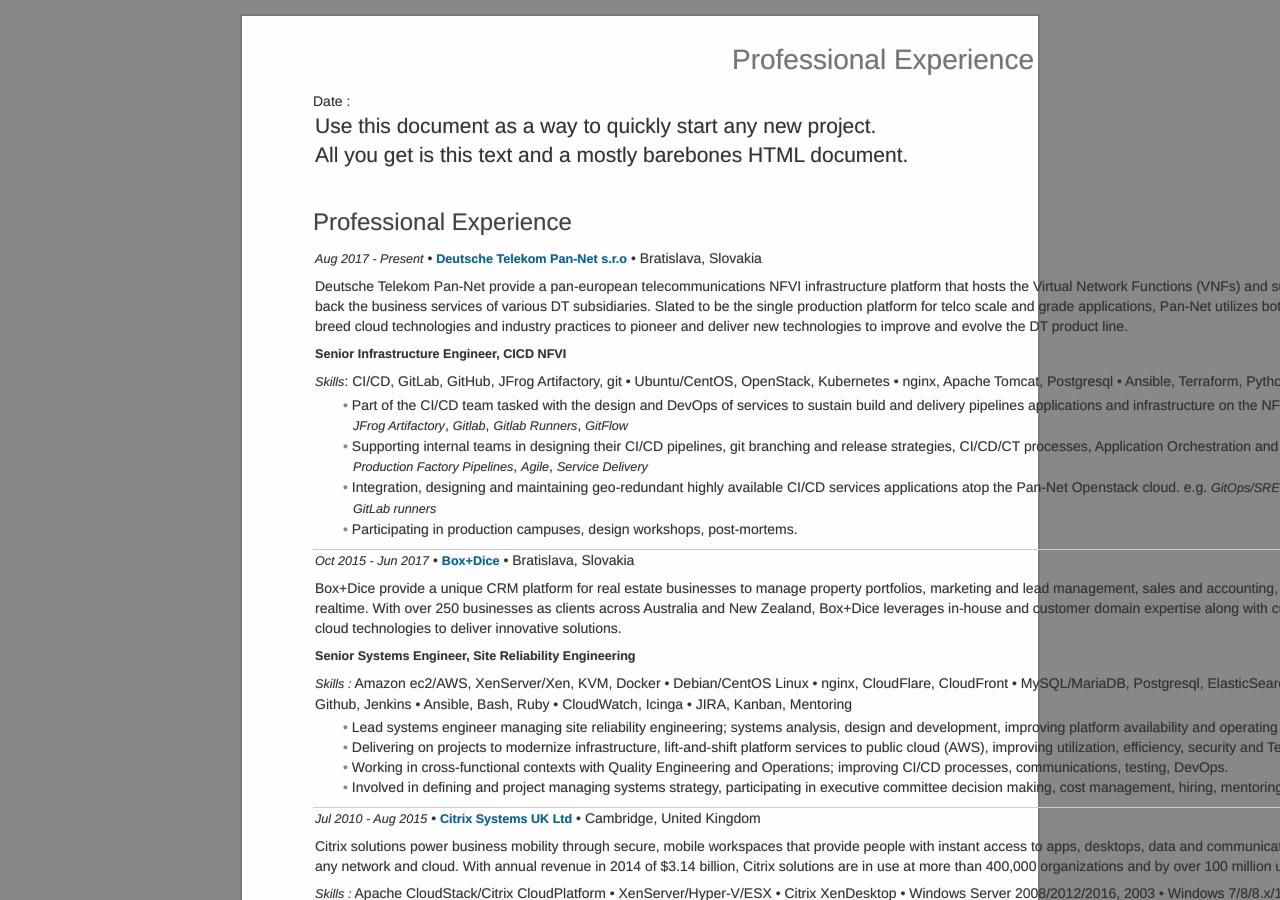
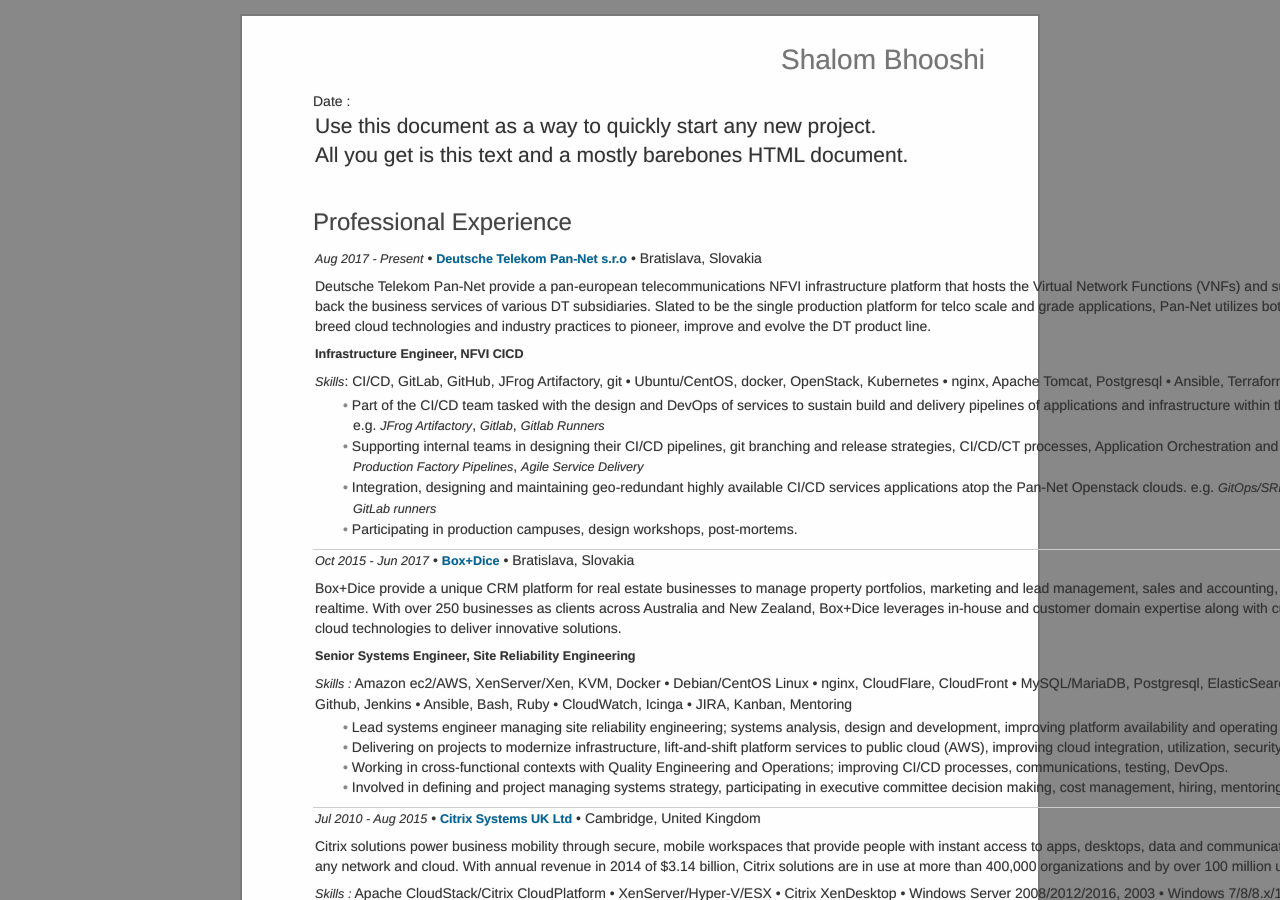
Before and after one commit to shalomb/shalomb, a Jekyll site: the page built from cv/cv.md, in a window 1280 px wide and 900 px high. Built offline with Jekyll 4.4.1, drawn with Linux system fonts in a browser that asks for light colours; nearby versions of some CDN libraries; our own code applies the rules of GitHub Pages for plain Markdown files; some of the changed text lies outside the part shown.

Commit message:
Dress up

````diff
--- a/cv/cv.md
+++ b/cv/cv.md
@@ -3,7 +3,7 @@
 pagetitle: Shalom Bhooshi
 subtitle: _e:_ [s.bhooshi@gmail.com](mailto:s.bhooshi@gmail.com)  • _m:_ +421 948 140 290 • _a:_ [Tučkova 9, Ružinov, Bratislava 82105, Slovakia](https://www.google.co.uk/maps?q=Tuckova+9,+Bratislava,+82105)
 author: _l:_ [uk.linkedin.com/in/shalombhooshi](https://uk.linkedin.com/in/shalombhooshi)
-abstract: A skilled systems engineer with a particular interest in CI/CD and Agile/DevOps/SRE, I possess experience in systems design/implementation and engineering using open source and cloud technologies in various business and technology settings. Core competencies: **DevOps/SRE, CI/CD/CT** • **Cloud/Virtualization** • **Network & Systems Engineering** • **Scripting/Infrastructure Automation**
+abstract: A skilled systems engineer with a particular interest in CI/CD and Agile/DevOps/SRE of infrastructure projects, I possess experience in systems design/implementation and engineering using open source and cloud technologies in various business and technology settings. Core competencies **DevOps/SRE, CI/CD/CT** • **Cloud/Virtualization** • **Network & Systems Engineering** • **Infrastructure Automation**
 ---
 
 ### Professional Experience
@@ -15,25 +15,25 @@
 supporting applications that back the business services of various DT
 subsidiaries. Slated to be the single production platform for telco scale and
 grade applications, Pan-Net utilizes both innovative and best-of-breed cloud
-technologies and industry practices to pioneer and deliver new technologies
-to improve and evolve the DT product line.
+technologies and industry practices to pioneer, improve and evolve the DT
+product line.
 
-**Senior Infrastructure Engineer, CICD NFVI**
+**Infrastructure Engineer, NFVI CICD**
 
 _Skills_: CI/CD, GitLab, GitHub, JFrog Artifactory, git • Ubuntu/CentOS,
-          OpenStack, Kubernetes • nginx, Apache Tomcat, Postgresql •
+          docker, OpenStack, Kubernetes • nginx, Apache Tomcat, Postgresql •
           Ansible, Terraform, Python, bash
 
 * Part of the CI/CD team tasked with the design and DevOps of services to
-  sustain build and delivery pipelines applications and infrastructure on the
-  NFVi/Cloud platform.
-  e.g. *JFrog Artifactory*, *Gitlab*, *Gitlab Runners*, *GitFlow*
+  sustain build and delivery pipelines of applications and infrastructure
+  within the NFVI/Cloud platform.
+  e.g. *JFrog Artifactory*, *Gitlab*, *Gitlab Runners*
 * Supporting internal teams in designing their CI/CD pipelines, git branching
   and release strategies, CI/CD/CT processes, Application Orchestration and
   QA/QE/DevSecOps.
-  e.g. *Production Factory Pipelines*, *Agile*, *Service Delivery*
+  i.e. *Production Factory Pipelines*, *Agile Service Delivery*
 * Integration, designing and maintaining geo-redundant highly available
-  CI/CD services applications atop the Pan-Net Openstack cloud.
+  CI/CD services applications atop the Pan-Net Openstack clouds.
   e.g. *GitOps/SRE*, *Ansible*, *Terraform*, *Python*, *GitLab runners*
 * Participating in production campuses, design workshops, post-mortems.
 
@@ -58,10 +58,10 @@
 
 * Lead systems engineer managing site reliability engineering; systems analysis,
   design and development, improving platform availability and operating
-  procedures, SysOps.
+  procedures.
 * Delivering on projects to modernize infrastructure, lift-and-shift platform
-  services to public cloud (AWS), improving utilization, efficiency, security
-  and TechOps.
+  services to public cloud (AWS), improving cloud integration, utilization,
+  security and technical operations.
 * Working in cross-functional contexts with Quality Engineering and Operations;
   improving CI/CD processes, communications, testing, DevOps.
 * Involved in defining and project managing systems strategy, participating in
@@ -375,22 +370,6 @@
 
 [GC3.2](https://mj.ucw.cz/geek/?code=GCM%2fCS%2fIT%2fE%2fMU%2fP%2fO+d--+s%3a%2b%2b+a+C%2b%2b(%2b%2b%2b%2b)+UL+L%2b%2b+P%2b%2b+E---+W%2b%2b(-)+N%2b+o-+K%2b%2b%2b+w---+O-+M%2b+V--+PS%2b%2b+PE%2b+!Y%2b+PGP%2b%2b+t%2b+5%3f+X%2b%2b+!R+TV%2b+b+DI%2b%2b+D%2b+G%2b%2b+e%2b%2b+h--+r%2b%2b%2b+y%2b%2b%2b)
 
-```
------BEGIN GEEK CODE BLOCK-----
-
-GCM/CS/IT/E/MU/P/O d-- s:++ a
-C++(++++) UL L++ P++
-E--- W++(-) N+ o- K+++ w---
-O- M+ V--
-PS++ PE+
-!Y+ PGP++ t+
-5? X++ !R
-TV+ b DI++ D+ G++ e++
-h-- r+++ y+++
-
-------END GEEK CODE BLOCK------
-```
-
 ### Download
 
 **PDF Version**
````
Also changed, not shown: other parts of cv/cv.md (+4 -9 lines), cv/cv.html (+13 -26 lines), cv/cv.txt (+22 -37 lines), 5 other files.
